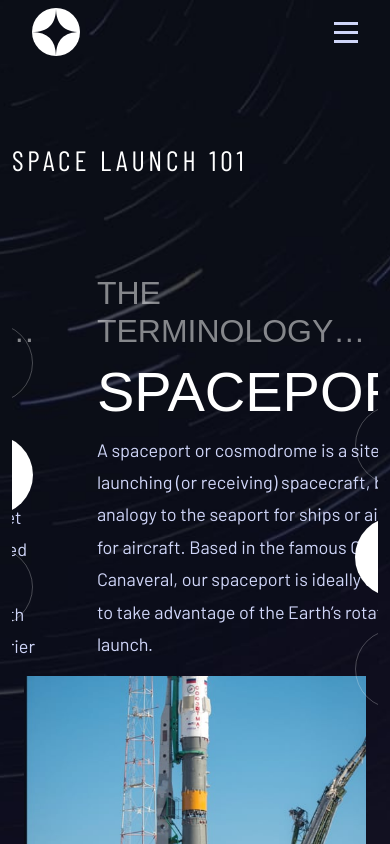
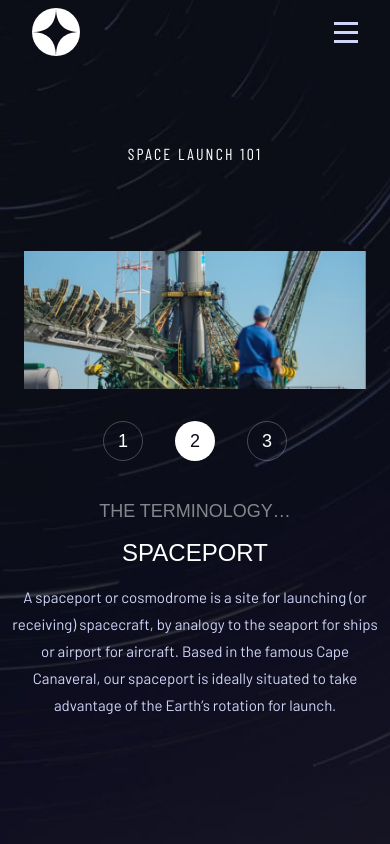
Before and after one commit to sourav136/Space_Tourism_Website, a React (Vite) app: page /technologies in a window 390 px wide. Shown: the top 844 px of the page. Built offline with nearby package versions, Linux system fonts and the light colour scheme; a web font is replaced by a local one.

Commit message:
Made the technologies section responsive

```diff
--- a/src/assets/components/Technologies/Technologies.css
+++ b/src/assets/components/Technologies/Technologies.css
@@ -91,3 +91,80 @@
     line-height: 180%;
     color: var(--color-blue-300);
 }
+
+@media (max-width:992px){
+    .technologies-pagination{
+        flex-direction: row;
+        margin-right: 0;
+        margin-top: 2rem;
+        margin-bottom: 2.5rem;
+    }
+
+    .technologies-header{
+        font-size: 20px;
+    }
+
+    .technologies-text-container{
+        flex-direction: column;
+    }
+
+    .technologies-image{
+        background-size: cover;
+        background-position: center;
+        background-repeat: no-repeat;
+    }
+
+    .technologies-pagination button{
+        height: 56px;
+        width: 56px;
+        font-size: 24px;
+    }
+
+    .terminolgy{
+        font-size: 24px;
+        text-align: center;
+        margin-bottom: 1rem;
+    }
+
+    .technology-h4{
+        font-size: 40px;
+        text-align: center;
+        margin-bottom: 1rem;
+    }
+
+    .technology-p{
+        font-size: 16px;
+        text-align: center;
+        max-width: 512px;
+    }
+}
+
+@media (max-width:576px){
+    .technologies{
+        height: 880px;
+    }
+
+    .technologies-header{
+        font-size: 16px;
+        text-align: center;
+        margin-bottom: 5.5rem;
+    }
+
+    .technologies-pagination button{
+        height: 40px;
+        width: 40px;
+        font-size: 18px;
+    }
+
+    .terminolgy{
+        font-size: 18px;
+    }
+
+    .technology-h4{
+        font-size: 24px;
+    }
+
+    .technology-p{
+        font-size: 15px;
+    }
+}
--- a/src/assets/components/Technologies/Technologies.jsx
+++ b/src/assets/components/Technologies/Technologies.jsx
@@ -1,8 +1,11 @@
-import React, { useState, useRef } from 'react';
+import React, { useState, useEffect, useRef } from 'react';
 import './Technologies.css';
 import LaunchVehicle from '../../images/image-launch-vehicle-portrait.jpg';
+import LaunchVehicleL from '../../images/image-launch-vehicle-landscape.jpg';
 import SpacePort from '../../images/image-spaceport-portrait.jpg';
+import SpacePortL from '../../images/image-spaceport-landscape.jpg';
 import SpaceCapsule from '../../images/image-space-capsule-portrait.jpg';
+import SpaceCapsuleL from '../../images/image-space-capsule-landscape.jpg';
 import { Swiper, SwiperSlide } from 'swiper/react';
 
 // Import Swiper styles
@@ -10,31 +13,40 @@ import 'swiper/css';
 import 'swiper/css/pagination';
 import { Autoplay } from 'swiper/modules';
 
+const Technologies = () => {
+    const [isMobile, setIsMobile] = useState(window.innerWidth <= 992);
+    const [activeIndex, setActiveIndex] = useState(0);
+    const swiperRef = useRef(null);
 
-const Technologies = () => {
-    const technologies=[
+    useEffect(() => {
+        const handleResize = () => setIsMobile(window.innerWidth <= 992);
+        window.addEventListener("resize", handleResize);
+        return () => window.removeEventListener("resize", handleResize);
+    }, []);
+
+    const technologies = [
         {
             name: "LAUNCH VEHICLE",
             description: "A launch vehicle or carrier rocket is a rocket-propelled vehicle used to carry a payload from Earth's surface to space, usually to Earth orbit or beyond. Our WEB-X carrier rocket is the most powerful in operation. Standing 150 metres tall, it's quite an awe-inspiring sight on the launch pad!",
             number: "1",
-            image: LaunchVehicle,
+            imagePortrait: LaunchVehicle,
+            imageLandscape: LaunchVehicleL
         },
         {
             name: "SPACEPORT",
             description: "A spaceport or cosmodrome is a site for launching (or receiving) spacecraft, by analogy to the seaport for ships or airport for aircraft. Based in the famous Cape Canaveral, our spaceport is ideally situated to take advantage of the Earth’s rotation for launch.",
             number: "2",
-            image: SpacePort,
+            imagePortrait: SpacePort,
+            imageLandscape: SpacePortL
         },
         {
             name: "SPACE CAPSULE",
             description: "A space capsule is an often-crewed spacecraft that uses a blunt-body reentry capsule to reenter the Earth's atmosphere without wings. Our capsule is where you'll spend your time during the flight. It includes a space gym, cinema, and plenty of other activities to keep you entertained.",
             number: "3",
-            image: SpaceCapsule,
+            imagePortrait: SpaceCapsule,
+            imageLandscape: SpaceCapsuleL
         },
-    ]
-
-    const [activeIndex, setActiveIndex] = useState(0);
-    const swiperRef = useRef(null);
+    ];
 
     return (
         <div>
@@ -49,11 +61,10 @@ const Technologies = () => {
                         onSwiper={(swiper) => (swiperRef.current = swiper)}
                         className="mySwiper technologies-swiper"
                     >
-                        {technologies.map((technology, index) =>{
-                            return(
+                        {technologies.map((technology, index) => (
                             <SwiperSlide key={index}>
                                 <div className="row">
-                                        <div className="col-12 col-lg-7 technologies-text-container">
+                                    <div className="col-12 col-lg-7 order-2 order-lg-1 technologies-text-container">
                                         <div className="technologies-pagination">
                                             {technologies.map((tech, i) => (
                                                 <button
@@ -74,13 +85,16 @@ const Technologies = () => {
                                             <p className='technology-p'>{technology.description}</p>
                                         </div>
                                     </div>
-                                        <div className="col-12 col-lg-5 technologies-image-container">
-                                            <img className='technologies-image' src={technology.image} alt={`${technology.name} image`} />
+                                    <div className="col-12 col-lg-5 order-1 order-lg-2 technologies-image-container">
+                                        <img
+                                            className='technologies-image'
+                                            src={isMobile ? technology.imageLandscape : technology.imagePortrait}
+                                            alt={`${technology.name} image`}
+                                        />
                                     </div>
                                 </div>
                             </SwiperSlide>
-                            )
-                        })}
+                        ))}
                     </Swiper>
                 </div>
             </div>
```
Lines whose indentation alone changed are shown as unchanged.
